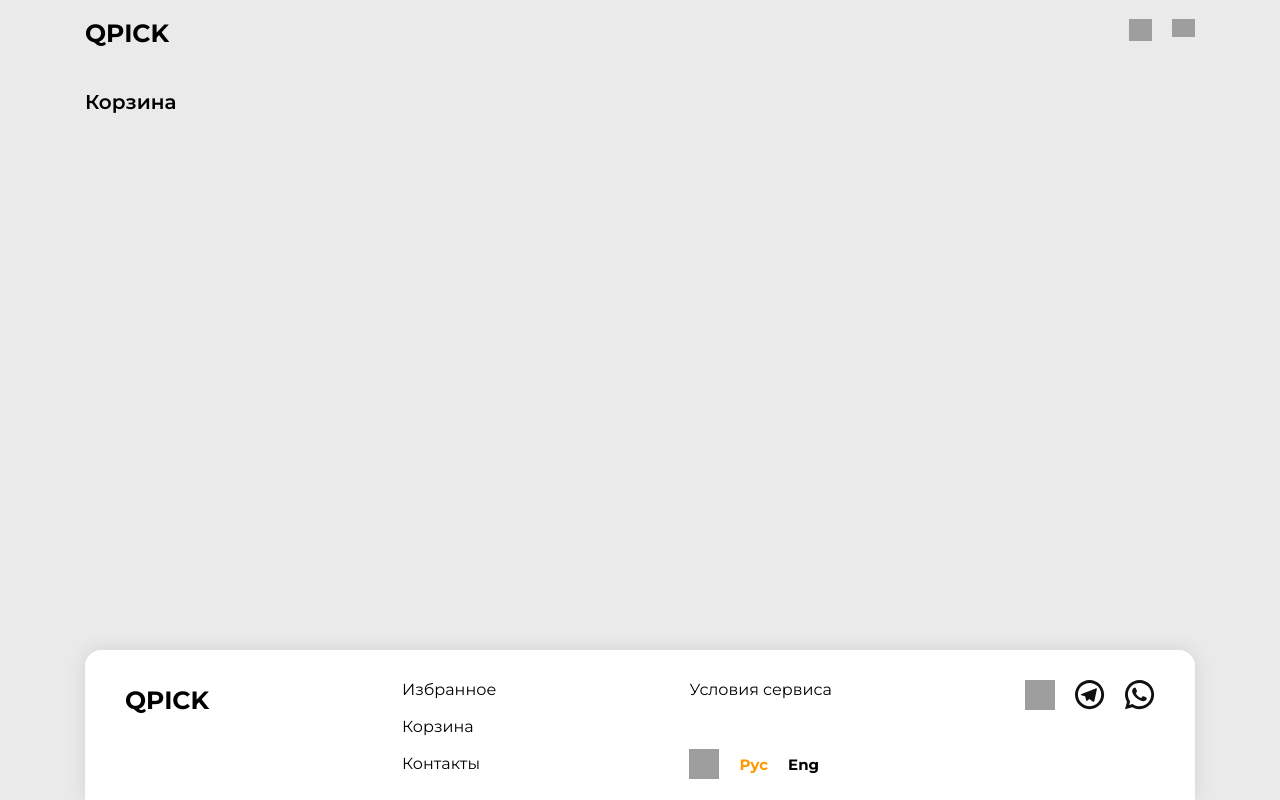
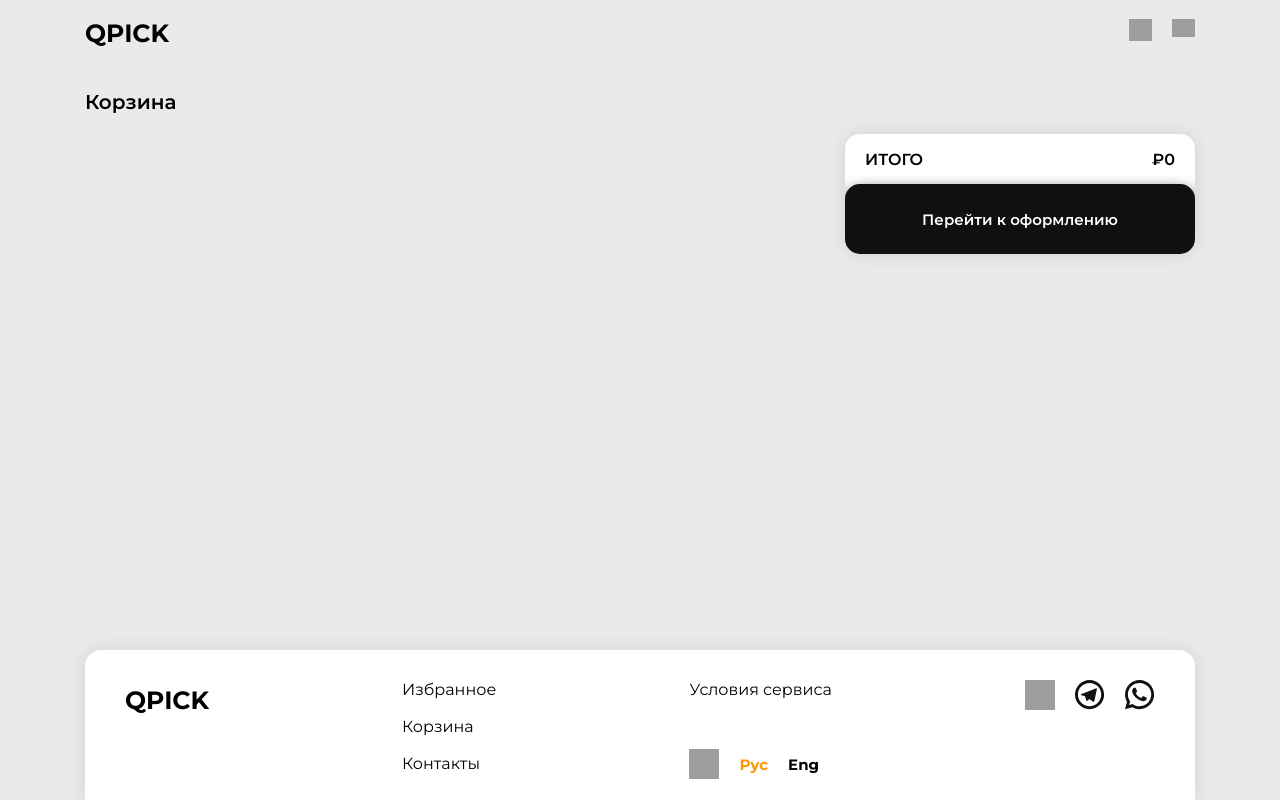
Before and after one commit to SDNikita/neoflex_testask, a React (Vite) app: page /reproachpage in a window 1280 px wide. Built offline with nearby package versions, Linux system fonts and the light colour scheme; grey boxes are pictures that could not be loaded.

Commit message:
Finish design cart

```diff
--- a/src/pages/Home/Reproach.jsx
+++ b/src/pages/Home/Reproach.jsx
@@ -10,14 +10,28 @@ function Reproach({cart}){
             <Header cart={cart}/>
             <main>
                 <h1>Корзина</h1>
-                <div className="cardProducts">
+                <div className="cartContent">
+                    <div className="cardProducts">
                     {cart.map(product => (
                     <ProductForBuy key={product.id} product={product}
                         increaseQuantity={() =>increaseQuantity(product.id, setCart)}
                         decreaseQuantity={() => decreaseQuantity(product.id, setCart)}/>
                     ))}
+                </div>
+                <div className="cartTotal">
+                    <div className="totalTop">
+                        <span>ИТОГО</span>
+                        <span>₽
+                            {cart.reduce((sum, product) =>
+                                sum + product.price * product.quantity,0)}
+                        </span>
+                    </div>
+                    <button>
+                        Перейти к оформлению
+                    </button>
+                </div>
+                </div>
 
-                </div>
             </main>
             <Footer/>
         </div>
--- a/src/style/ReproachStyle.css
+++ b/src/style/ReproachStyle.css
@@ -161,3 +161,57 @@
     font-size: 17px;
     font-weight: 600;
 }
+
+.cartTotal{
+    width: 350px;
+    height: 120px;
+
+    background: #ffffff;
+
+    border-radius: 15px;
+
+    box-shadow: 0 0 20px rgba(0, 0, 0, 0.1);
+
+    overflow: hidden;
+    flex-shrink: 0;
+}
+.totalTop{
+    height: 50px;
+
+    padding: 0 20px;
+
+    display: flex;
+    align-items: center;
+    justify-content: space-between;
+    font-family: 'Montserrat', sans-serif;
+    font-weight: 600;
+}
+
+.cartTotal button {
+    width: 100%;
+    height: 70px;
+
+    border: none;
+    border-radius: 15px;
+
+    background: #101010;
+    color: #ffffff;
+
+    font-family: 'Montserrat', sans-serif;
+    font-size: 15px;
+    font-weight: 600;
+    box-shadow: 0 7px 15px rgba(0, 0, 0);
+
+    cursor: pointer;
+}
+
+.cartTotal button:hover {
+    opacity: 0.9;
+}
+.cartContent {
+    width: 100%;
+
+    display: flex;
+    justify-content: space-between;
+    align-items: flex-start;
+}
```
